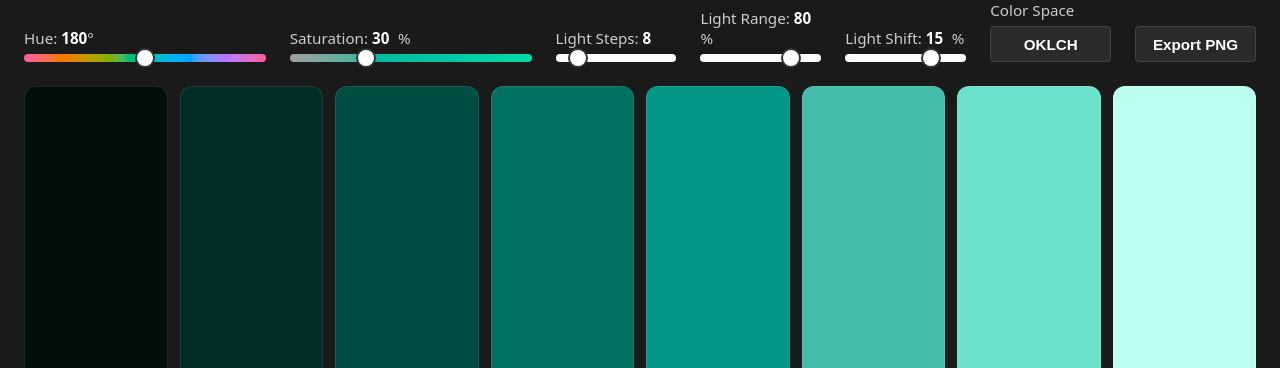
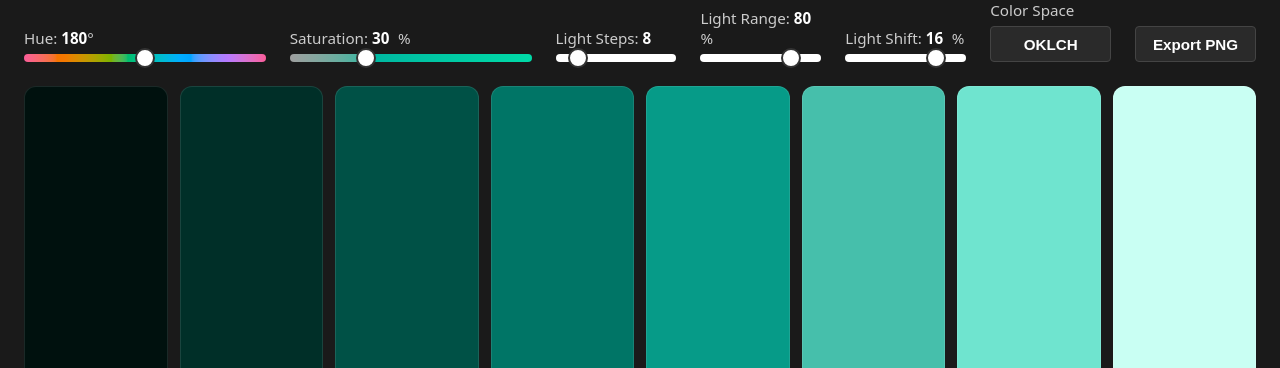
Before and after one commit to yumurta2/monochrome-palette-generator, a website built with Vite: page index.html in a window 1280 px wide. Shown: the part 73-441 px from the top of the page. Built offline with nearby package versions, Linux system fonts and the light colour scheme.

Commit message:
light range ve shift bagisizlastirildi

```diff
--- a/index.html
+++ b/index.html
@@ -41,14 +41,14 @@
           <label>
             Light Range: <span id="range-value">80</span>%
           </label>
-          <input type="range" id="range" min="0" max="100" value="80" step="5" />
+          <input type="range" id="range" min="0" max="100" value="80" step="2" />
         </div>
 
         <div class="slider-group">
           <label>
-            Light Shift: <span id="shift-value">15</span>%
+            Light Shift: <span id="shift-value">16</span>%
           </label>
-          <input type="range" id="shift" min="0" max="20" value="15" step="5" />
+          <input type="range" id="shift" min="0" max="20" value="16" step="2" />
         </div>
 
         <div class="slider-group">
--- a/package.json
+++ b/package.json
@@ -1,6 +1,6 @@
 {
   "name": "monochrome-palette-generator",
-  "version": "1.5.1",
+  "version": "1.5.2",
   "private": true,
   "type": "module",
   "scripts": {
--- a/src/input/bindInputs.js
+++ b/src/input/bindInputs.js
@@ -3,12 +3,5 @@ export function bindInputs({ hueInput, satInput, stepsInput, rangeInput, shiftIn
   satInput.addEventListener('input', callback)
   stepsInput.addEventListener('input', callback)
   shiftInput.addEventListener('input', callback)
-
-  rangeInput.addEventListener('input', () => {
-    const maxShift = 100 - parseInt(rangeInput.value)
-    if (parseInt(shiftInput.value) > maxShift) {
-      shiftInput.value = String(maxShift)
-    }
-    callback()
-  })
+  rangeInput.addEventListener('input', callback)
 }
--- a/src/logic/generatePalette.js
+++ b/src/logic/generatePalette.js
@@ -3,8 +3,9 @@ import { oklchToHex } from './oklchToHex.js'
 
 export function generatePalette(h, s, steps, range, shift, mode) {
   const toHex = mode === 'oklch' ? oklchToHex : hslToHex
-  const lightness = Array.from({ length: steps }, (_, i) =>
-    steps === 1 ? shift : shift + (i * range) / (steps - 1),
-  )
+  const lightness = Array.from({ length: steps }, (_, i) => {
+    const raw = steps === 1 ? shift : shift + (i * range) / (steps - 1)
+    return Math.max(0, Math.min(100, raw))
+  })
   return lightness.map((l) => ({ l, hex: toHex(h, s, l) }))
 }
```
Also changed, not shown: README.md.
